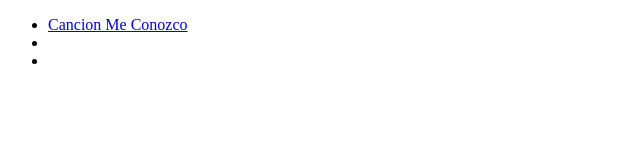
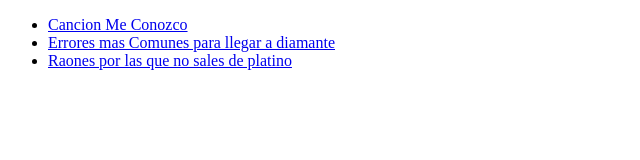
Before and after one commit to miguelmunoz184/Ejercicio-OpenBootCamp, a plain HTML site: page Ejercicio#1/index.html in a window 1280 px wide. Shown: the whole page, without its empty margins (0-640 px from the left). Drawn offline with Linux system fonts and the light colour scheme.

Commit message:
Ejercicio#1

```diff
--- a/Ejercicio#1/index.html
+++ b/Ejercicio#1/index.html
@@ -13,8 +13,8 @@ Aprendiendo a documentar mi código con OpenBootcamp -->
 
 <ul>
     <li><a href="https://www.youtube.com/watch?v=8s4x9_M1kXs&list=RDhCFGB-iU2Zk&index=2" target="_blank">Cancion Me Conozco</a></li>
-    <li><a href="https://www.youtube.com/watch?v=1OwrmKfthIc&t=1s" target="_blank"></a></li>
-    <li><a href="https://www.youtube.com/watch?v=kPrQscSeXoE&t=332s" target="_blank"></a></li>
+    <li><a href="https://www.youtube.com/watch?v=1OwrmKfthIc&t=1s" target="_blank">Errores mas Comunes para llegar a diamante</a></li>
+    <li><a href="https://www.youtube.com/watch?v=kPrQscSeXoE&t=332s" target="_blank">Raones por las que no sales de platino</a></li>
 </ul>
 </body>
 </html>
```
